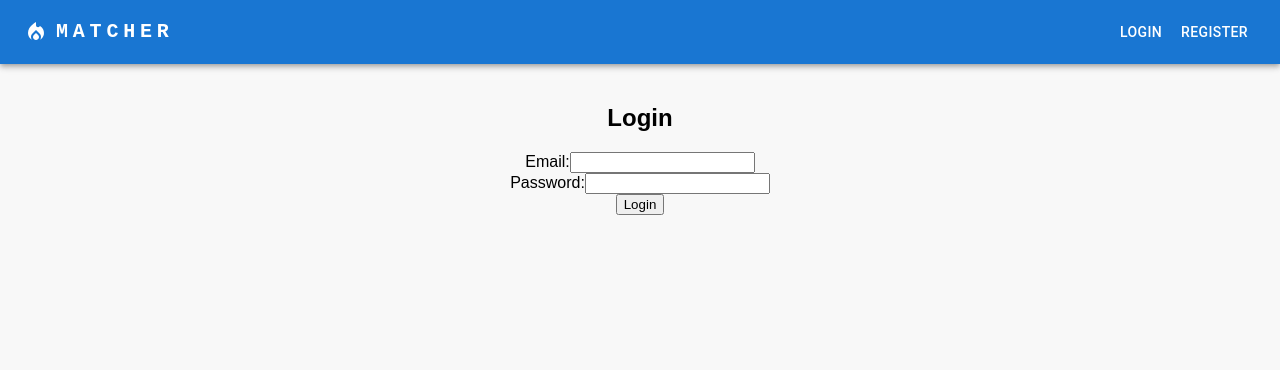
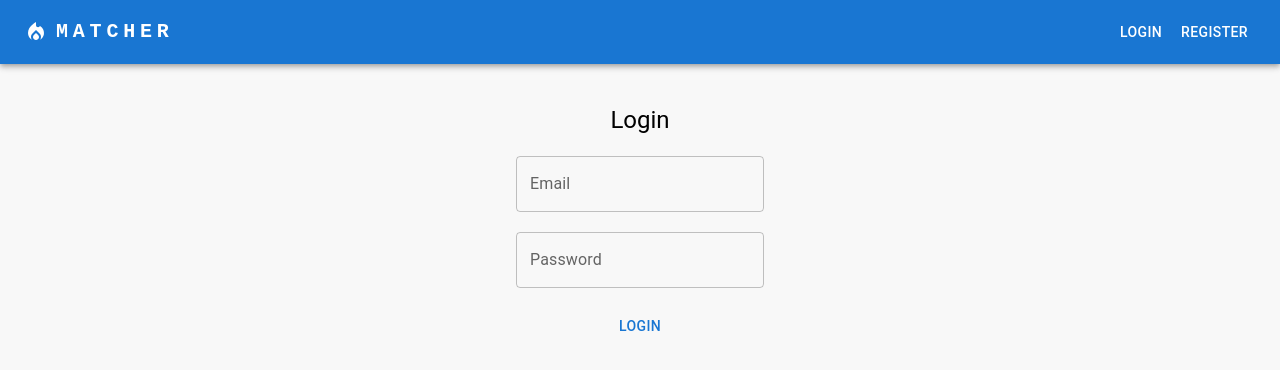
Before and after one commit to joonanykanen/matcher-app, a React (Create React App) app in the folder client/: page /login in a window 1280 px wide. Shown: the top 370 px of the page. Built offline with nearby package versions, Linux system fonts and the light colour scheme.

Commit message:
style: Replaced default Login elements with MUI components

```diff
--- a/client/src/components/Auth/Login.js
+++ b/client/src/components/Auth/Login.js
@@ -2,6 +2,7 @@
 import React, { useState } from 'react';
 import { redirect } from 'react-router-dom';
 import { toast } from 'react-toastify';
+import { FormControl, InputLabel, TextField, Button, Typography } from '@mui/material';
 
 const Login = () => {
     const [email, setEmail] = useState('');
@@ -18,7 +19,7 @@ const Login = () => {
             const response = await fetch("/api/auth/login", {
                 method: "POST",
                 headers: {
-                        "Content-Type": "application/json",
+                    "Content-Type": "application/json",
                 },
                 body: JSON.stringify({ email, password }),
             });
@@ -30,30 +31,34 @@ const Login = () => {
                 localStorage.setItem("auth_token", token);
 
                 // Redirect to the home page
-                return(redirect("/"));
+                return redirect("/");
             } else {
                 const errorData = await response.json();
                 displayErrorMessage(errorData.error);
             }
-            } catch (error) {
-                console.error("Error during login:", error);
-                displayErrorMessage("Internal Server Error");
-            }
+        } catch (error) {
+            console.error("Error during login:", error);
+            displayErrorMessage("Internal Server Error");
+        }
     };
 
     return (
-        <div>
-            <h2>Login</h2>
+        <div style={{ margin: '20px' }}>
+            <Typography variant="h5">Login</Typography>
             <form onSubmit={handleLogin}>
-                <div>
-                    <label>Email:</label>
-                    <input type="email" value={email} onChange={(e) => setEmail(e.target.value)} data-cy="login-email" />
+                <div style={{ margin: '20px' }}>
+                    <FormControl>
+                        <InputLabel>Email</InputLabel>
+                        <TextField type="email" value={email} onChange={(e) => setEmail(e.target.value)} data-cy="login-email" />
+                    </FormControl>
                 </div>
-                <div>
-                    <label>Password:</label>
-                    <input type="password" value={password} onChange={(e) => setPassword(e.target.value)} data-cy="login-password" />
+                <div style={{ margin: '20px' }}>
+                    <FormControl>
+                        <InputLabel>Password</InputLabel>
+                        <TextField type="password" value={password} onChange={(e) => setPassword(e.target.value)} data-cy="login-password" />
+                    </FormControl>
                 </div>
-                <button type="submit" data-cy="login-submit">Login</button>
+                <Button type="submit" data-cy="login-submit">Login</Button>
             </form>
         </div>
     );
```
